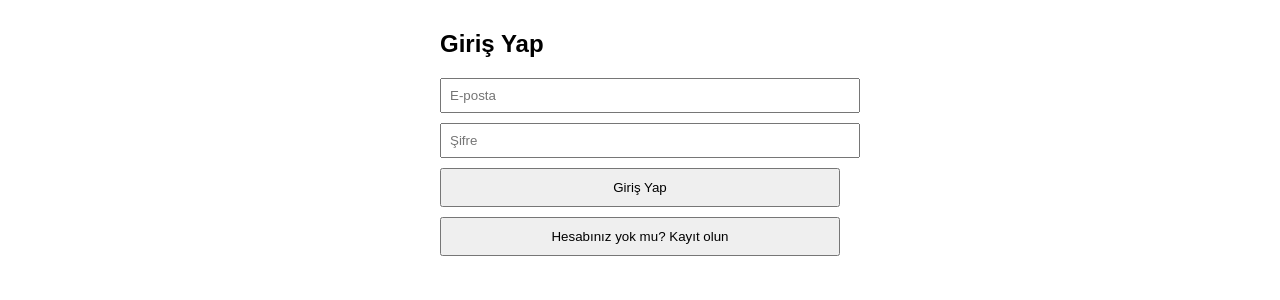
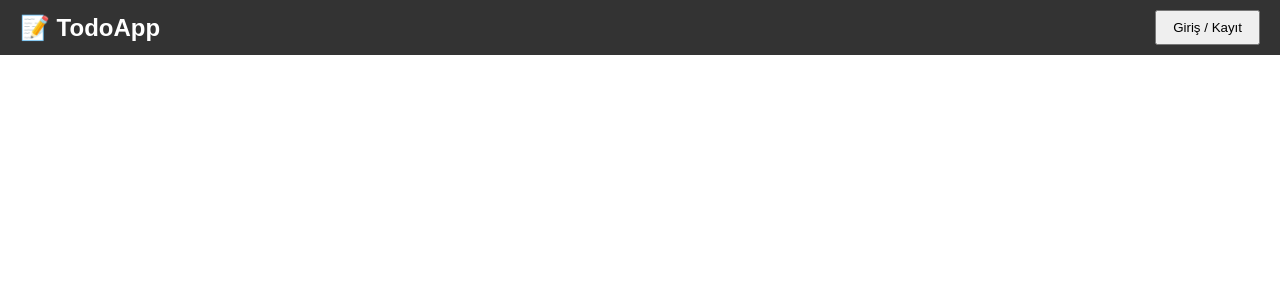
Before and after one commit to HalilEmre-T/todo-app, a React (Create React App) app in the folder frontend/: page / in a window 1280 px wide. Shown: the top 300 px of the page. Built offline with nearby package versions, Linux system fonts and the light colour scheme.

Commit message:
navbar eklendi

```diff
--- a/frontend/src/App.js
+++ b/frontend/src/App.js
@@ -10,21 +10,22 @@ function App() {
   const [token, setToken] = useState(localStorage.getItem('token') || '');
   const [isLoggedIn, setIsLoggedIn] = useState(!!token);
   const [isRegisterMode, setIsRegisterMode] = useState(false);
+  const [showAuthForm, setShowAuthForm] = useState(false);
   const [loadingTodos, setLoadingTodos] = useState(false);
 
-  // Token değişirse localStorage'a yaz ve todo'ları getir
   useEffect(() => {
-    if (!token) {
+    if (token) {
+      localStorage.setItem('token', token);
+      setIsLoggedIn(true);
+      fetchTodos();
+    } else {
+      localStorage.removeItem('token');
       setIsLoggedIn(false);
       setTodos([]);
-      localStorage.removeItem('token');
-      return;
     }
+  }, [token]);
 
-    setIsLoggedIn(true);
-    localStorage.setItem('token', token);
-
-    async function fetchTodos() {
+  const fetchTodos = async () => {
     setLoadingTodos(true);
     try {
       const res = await fetch(`${API_URL}/api/todos`, {
@@ -37,12 +38,8 @@ function App() {
       alert(err.message);
     }
     setLoadingTodos(false);
-    }
+  };
 
-    fetchTodos();
-  }, [token]);
-
-  // Kayıt veya Giriş işlemi
   const handleAuth = async () => {
     if (!email || !password) {
       alert('E-posta ve şifre gerekli');
@@ -66,6 +63,7 @@ function App() {
         setToken(data.token);
         setEmail('');
         setPassword('');
+        setShowAuthForm(false);
       } else {
         alert('Kayıt başarılı, lütfen giriş yapınız.');
         setIsRegisterMode(false);
@@ -75,12 +73,10 @@ function App() {
     }
   };
 
-  // Logout
   const logout = () => {
     setToken('');
   };
 
-  // Yeni görev ekle
   const addTodo = async () => {
     if (!input.trim()) return;
     try {
@@ -104,7 +100,6 @@ function App() {
     }
   };
 
-  // Görevi tamamla
   const markDone = async (id) => {
     try {
       const res = await fetch(`${API_URL}/api/todos/${id}`, {
@@ -118,7 +113,6 @@ function App() {
     }
   };
 
-  // Görevi sil
   const deleteTodo = async (id) => {
     try {
       const res = await fetch(`${API_URL}/api/todos/${id}`, {
@@ -132,9 +126,32 @@ function App() {
     }
   };
 
-  if (!isLoggedIn) {
   return (
-      <div style={{ maxWidth: 400, margin: '30px auto', fontFamily: 'Arial' }}>
+    <div style={{ fontFamily: 'Arial' }}>
+      {/* NAVBAR */}
+      <div style={{
+        backgroundColor: '#333',
+        color: '#fff',
+        padding: '10px 20px',
+        display: 'flex',
+        justifyContent: 'space-between',
+        alignItems: 'center'
+      }}>
+        <h2 style={{ margin: 0 }}>📝 TodoApp</h2>
+        <div>
+          {isLoggedIn ? (
+            <button onClick={logout} style={{ padding: '8px 16px' }}>Çıkış Yap</button>
+          ) : (
+            <button onClick={() => setShowAuthForm(!showAuthForm)} style={{ padding: '8px 16px' }}>
+              Giriş / Kayıt
+            </button>
+          )}
+        </div>
+      </div>
+
+      {/* Giriş/Kayıt Formu */}
+      {!isLoggedIn && showAuthForm && (
+        <div style={{ maxWidth: 400, margin: '30px auto' }}>
           <h2>{isRegisterMode ? 'Kayıt Ol' : 'Giriş Yap'}</h2>
           <input
             type="email"
@@ -157,16 +174,12 @@ function App() {
             {isRegisterMode ? 'Zaten üye misiniz? Giriş yapın' : 'Hesabınız yok mu? Kayıt olun'}
           </button>
         </div>
-    );
-  }
+      )}
 
-  // Giriş yapılmışsa todo listesi göster
-  return (
-    <div style={{ maxWidth: 600, margin: '30px auto', fontFamily: 'Arial' }}>
-      <h2>📝 Yapılacaklar Listesi</h2>
-      <button onClick={logout} style={{ marginBottom: 20, padding: 10 }}>
-        Çıkış Yap
-      </button>
+      {/* To-Do Listesi */}
+      {isLoggedIn && (
+        <div style={{ maxWidth: 600, margin: '30px auto' }}>
+          <h2>Görevler</h2>
           <div style={{ display: 'flex', marginBottom: 20 }}>
             <input
               type="text"
@@ -212,6 +225,8 @@ function App() {
             </ul>
           )}
         </div>
+      )}
+    </div>
   );
 }
 
```
Lines whose indentation alone changed are shown as unchanged.
